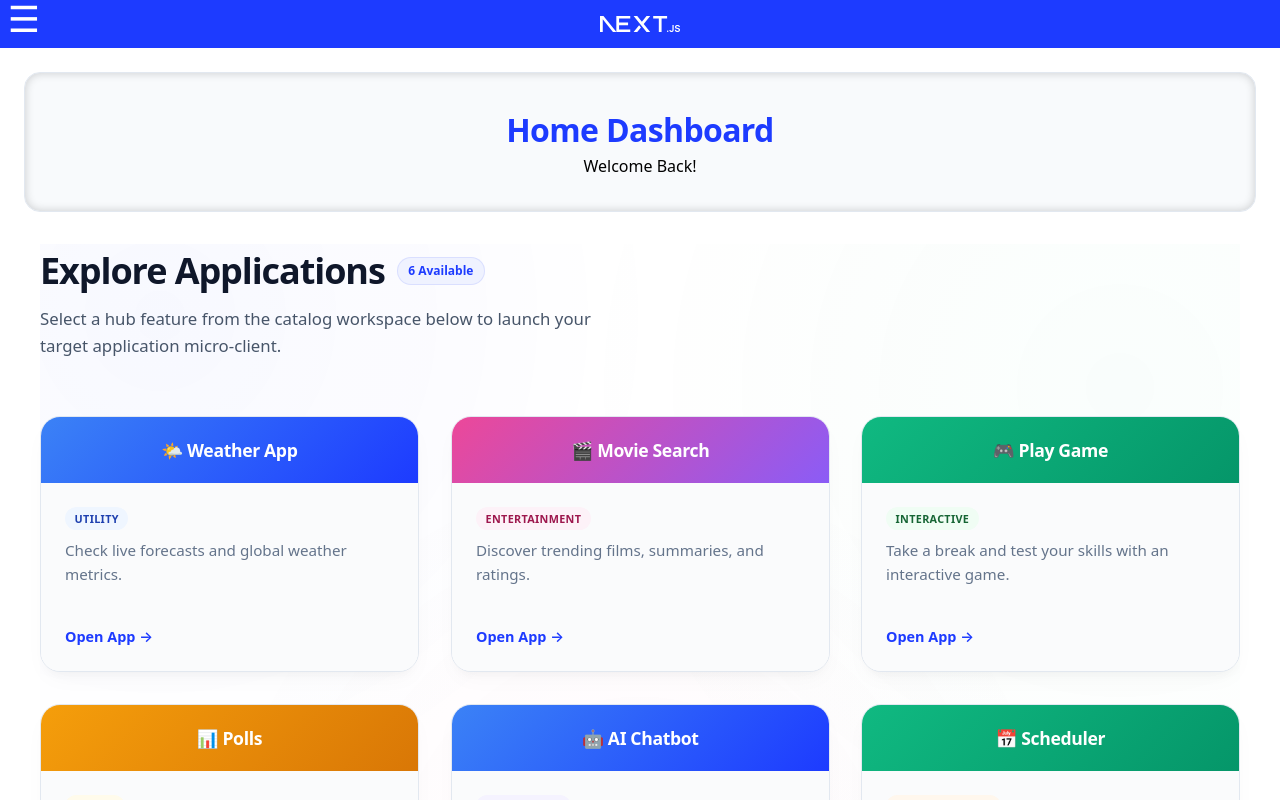
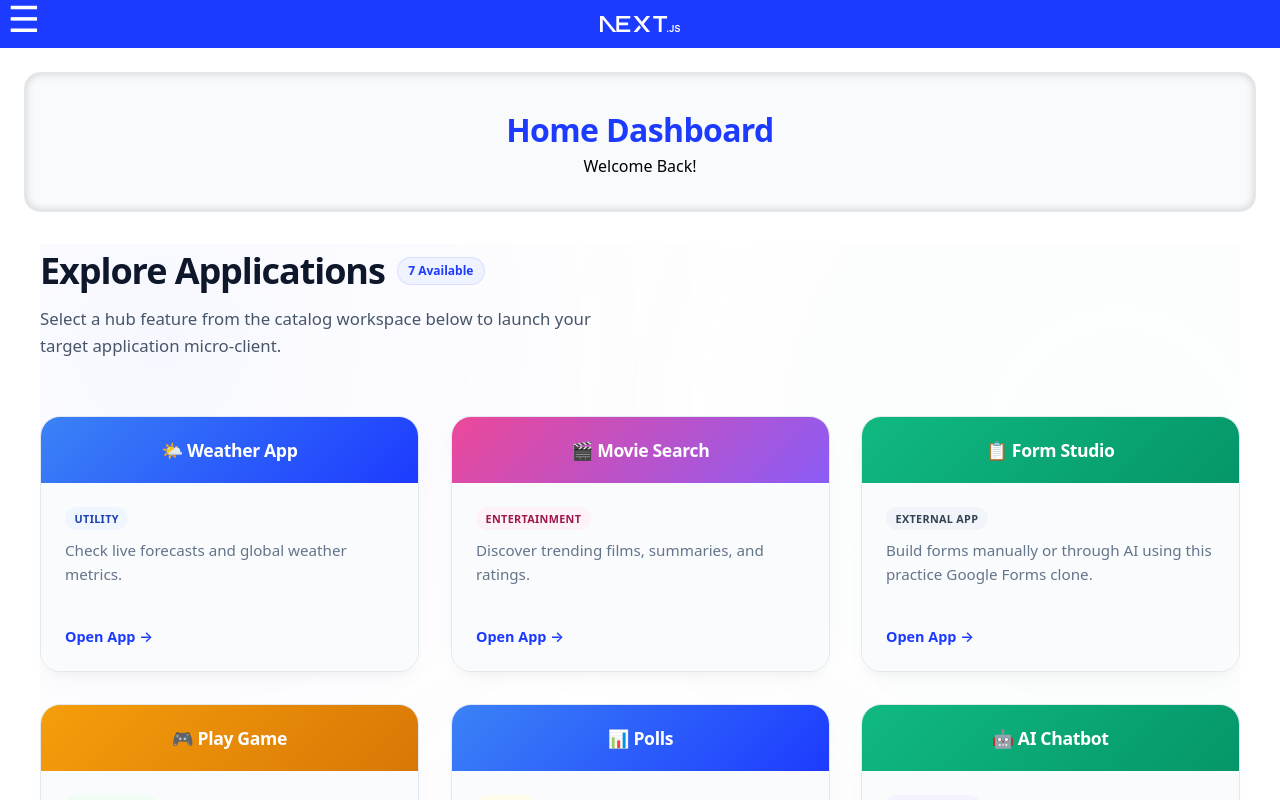
Before and after one commit to Manik0821/NextJS-projects, a Next.js app: page / in a window 1280 px wide. Shown: the top 800 px of the page. Built offline with nearby package versions, Linux system fonts and the light colour scheme.

Commit message:
Added AI form Component

```diff
--- a/src/app/features/feature-container.css
+++ b/src/app/features/feature-container.css
@@ -176,7 +176,7 @@
 .card-badge.badge-ai-assistant { background-color: #f5f3ff; color: #5b21b6; }
 .card-badge.badge-ui-component { background-color: #f0fdfa; color: #0f766e; } /* Added Turquoise for Carousels */
 .card-badge.badge-task-scheduler { background-color: #fff7ed; color: #c2410c; } /* Added Amber for Scheduler */
-.card-badge.badge-app { background-color: #f1f5f9; color: #334155; }
+.card-badge.badge-external-app { background-color: #f1f5f9; color: #334155; }
 
 .card-description {
   margin: 0 0 1rem 0; /* Reduced margins to minimize wasted dead-space */
--- a/src/app/features/feature-container.tsx
+++ b/src/app/features/feature-container.tsx
@@ -4,15 +4,17 @@ import { Card } from '@/lib/card/card';
 import './feature-container.css';
 import { features } from '@/app/features/feature-list'; // Adjust path if needed
 
-const getFeatureTag = (path: string): string => {
+const getFeatureTag = (path: string ): string => {
   if (path.includes('weather')) return 'Utility';
   if (path.includes('movie')) return 'Entertainment';
   if (path.includes('game')) return 'Interactive';
   if (path.includes('poll')) return 'Social';
   if (path.includes('ai')) return 'AI Assistant';
   if (path.includes('carousel')) return 'UI Component';
-  if (path.includes('scheduler')) return 'Task Scheduler'; // Fixed spelling from 'schedler'
-  return 'App';
+  if (path.includes('scheduler')) return 'Task Scheduler';
+
+
+  return 'External App';
 };
 
 export default function FeatureContainer() {
--- a/src/app/features/feature-list.ts
+++ b/src/app/features/feature-list.ts
@@ -3,6 +3,7 @@ export interface AppItem {
   path: string;
   description: string;
   display: boolean; /* Set to true to show, or false to hide from the UI */
+  external?: boolean;
 }
 
 export const features: AppItem[] = [
@@ -22,6 +23,13 @@ export const features: AppItem[] = [
     title: "🎬 Movie Search",
     path: "/movie",
     description: "Discover trending films, summaries, and ratings.",
+    display: true
+  },
+  {
+    title: "📋 Form Studio",
+    path: "https://personal-projects-1.vercel.app/", // Replace with your actual deployed URL
+    external: true,
+    description: "Build forms manually or through AI using this practice Google Forms clone.",
     display: true
   },
   {
@@ -53,5 +61,5 @@ export const features: AppItem[] = [
     path: "/scheduler",
     description: "Plan your timeline, organize tasks, and manage upcoming events.",
     display: true /* Turn to false to instantly hide this specific card */
-  },
+  }
 ];
```
